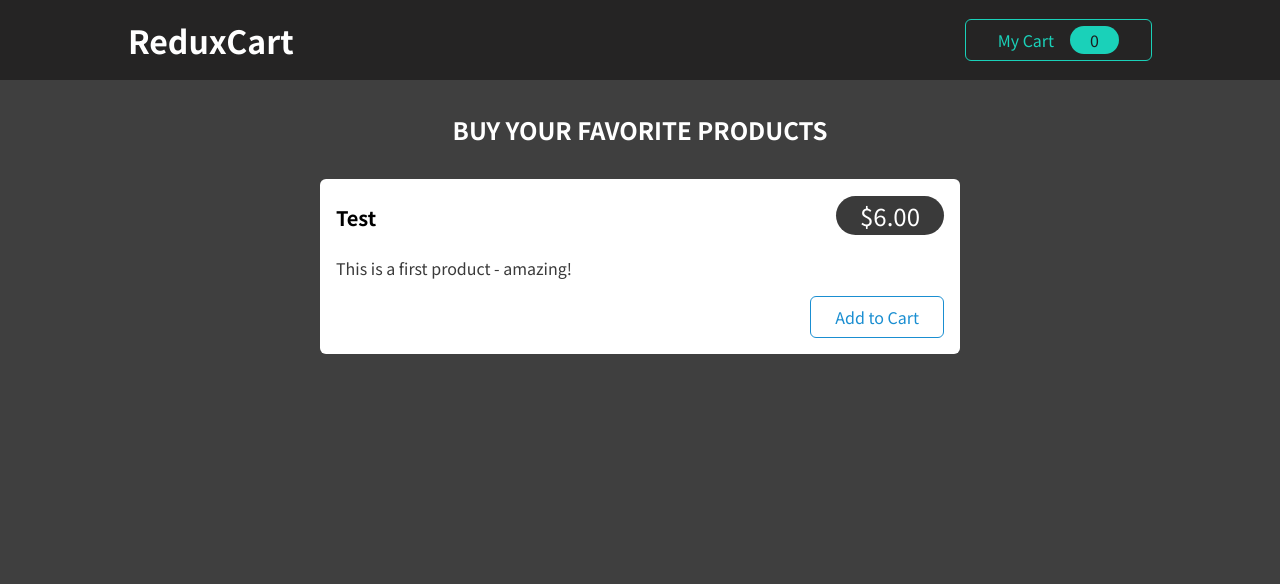
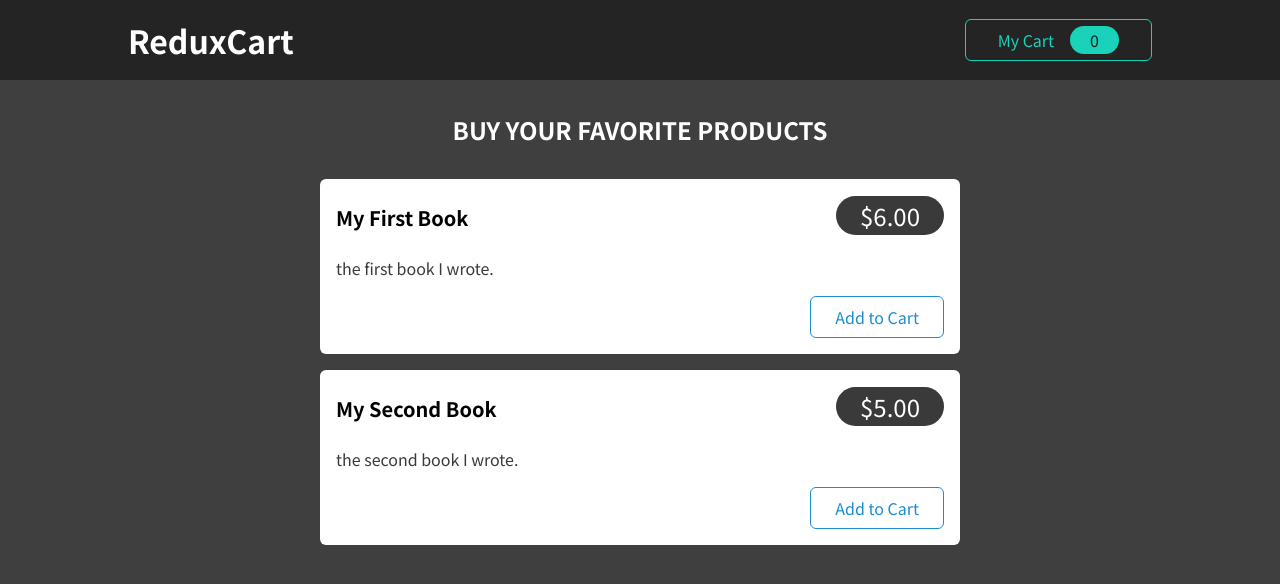
Before and after one commit to keroken/max-redux-adv, a React (Create React App) app: page / in a window 1280 px wide. Shown: the top 584 px of the page. Built offline with nearby package versions, Linux system fonts and the light colour scheme.

Commit message:
connect Product to store

```diff
--- a/src/components/Shop/ProductItem.js
+++ b/src/components/Shop/ProductItem.js
@@ -1,8 +1,20 @@
 import Card from '../UI/Card';
 import classes from './ProductItem.module.css';
+import { useDispatch } from 'react-redux';
+import { cartActions } from '../../store';
 
 const ProductItem = (props) => {
-  const { title, price, description } = props;
+  const dispatch = useDispatch();
+
+  const { title, price, description, id } = props;
+
+  const addToCartHandler = () => {
+    dispatch(cartActions.addItemToCart({
+      id,
+      title,
+      price,
+    }));
+  };
 
   return (
     <li className={classes.item}>
@@ -13,7 +25,7 @@
         </header>
         <p>{description}</p>
         <div className={classes.actions}>
-          <button>Add to Cart</button>
+          <button onClick={addToCartHandler}>Add to Cart</button>
         </div>
       </Card>
     </li>
--- a/src/components/Shop/Products.js
+++ b/src/components/Shop/Products.js
@@ -1,16 +1,25 @@
 import ProductItem from './ProductItem';
 import classes from './Products.module.css';
+
+const DUMMY_PRODUCTS = [
+  { id: 'p1', price: 6, title: 'My First Book', description: 'the first book I wrote.' },
+  { id: 'p2', price: 5, title: 'My Second Book', description: 'the second book I wrote.' },
+];
 
 const Products = (props) => {
   return (
     <section className={classes.products}>
       <h2>Buy your favorite products</h2>
       <ul>
-        <ProductItem
-          title='Test'
-          price={6}
-          description='This is a first product - amazing!'
-        />
+        {DUMMY_PRODUCTS.map((product) => (
+          <ProductItem
+            key={product.id}
+            id={product.id}
+            title={product.title}
+            price={product.price}
+            description={product.description}
+          />
+        ))}
       </ul>
     </section>
   );
```
